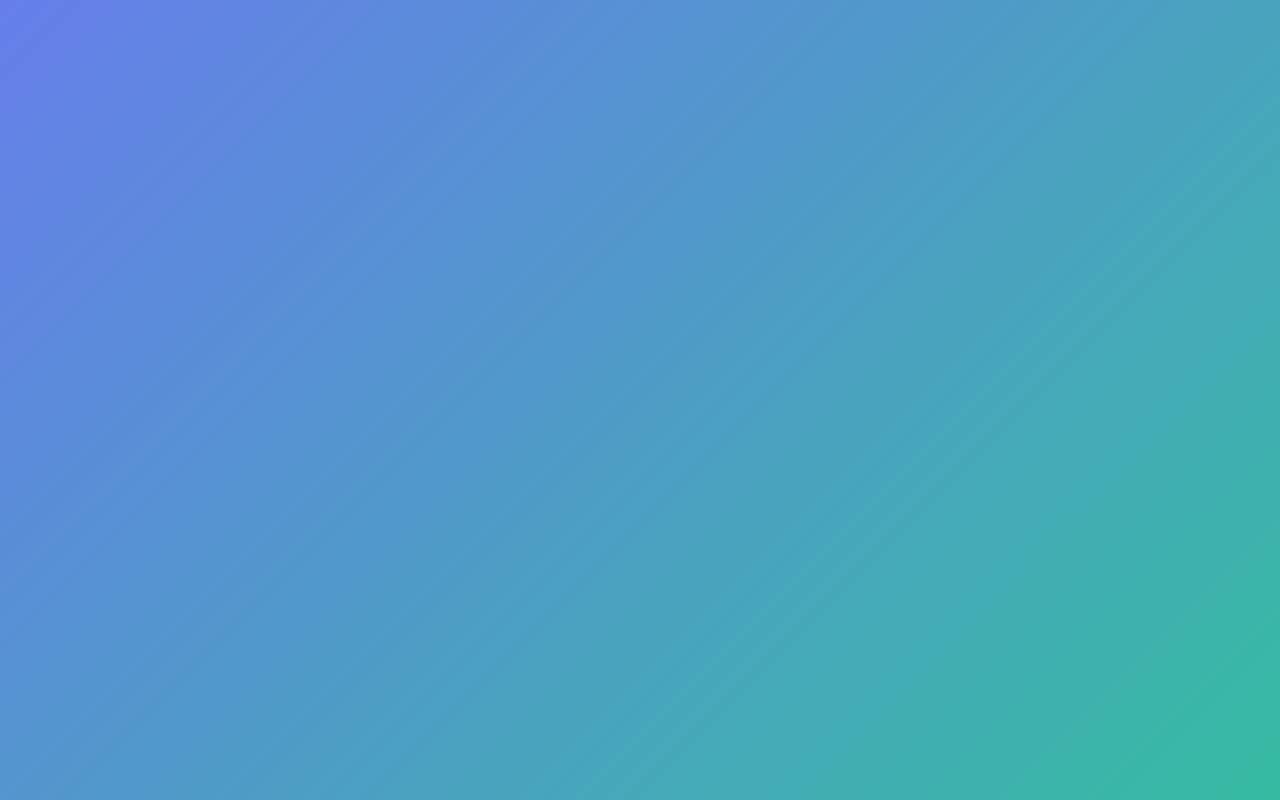
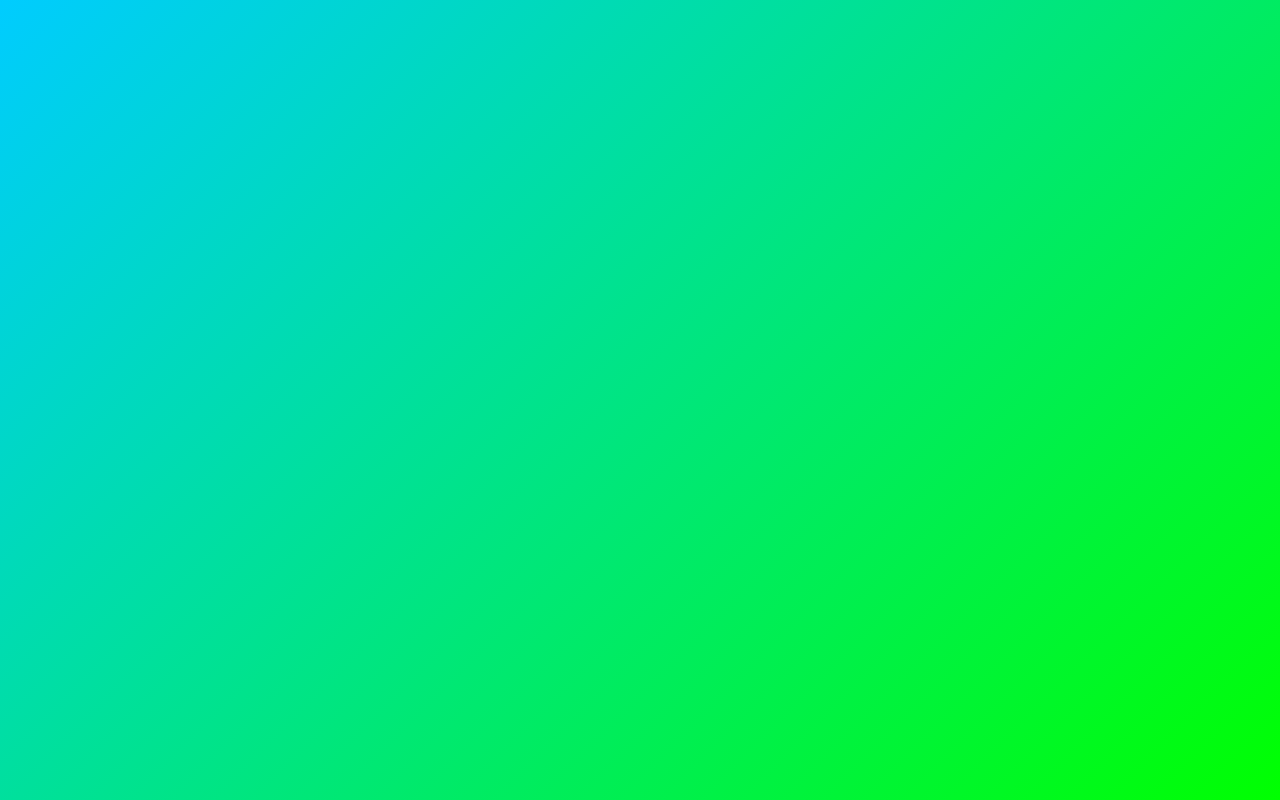
Before and after one commit to AGentW29/AGentW29, a website: page public/Chooser.html in a window 1280 px wide. Drawn offline with Linux system fonts and the light colour scheme.

Commit message:
Adjusted colors Chooser.html

```diff
--- a/public/Chooser.html
+++ b/public/Chooser.html
@@ -23,7 +23,7 @@
             width: 100vw;
             height: 100vh;
             overflow: hidden;
-            background: linear-gradient(135deg, #667eea 0%, #36bba2 100%);
+            background: linear-gradient(135deg, #00ccff 0%, #00ff00 100%);
             position: relative;
             touch-action: none;
         }
```
